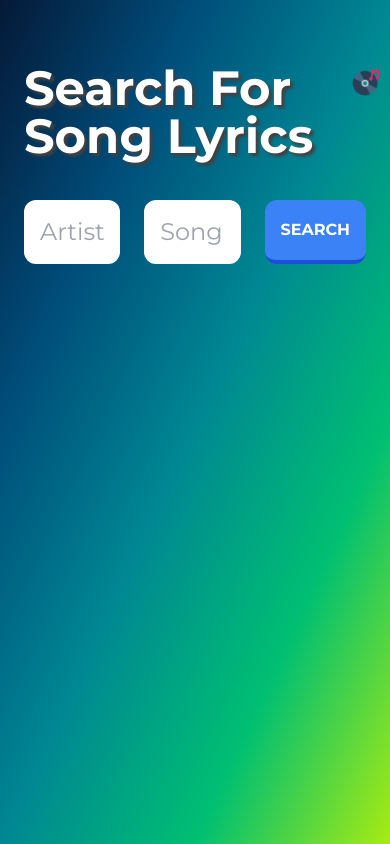
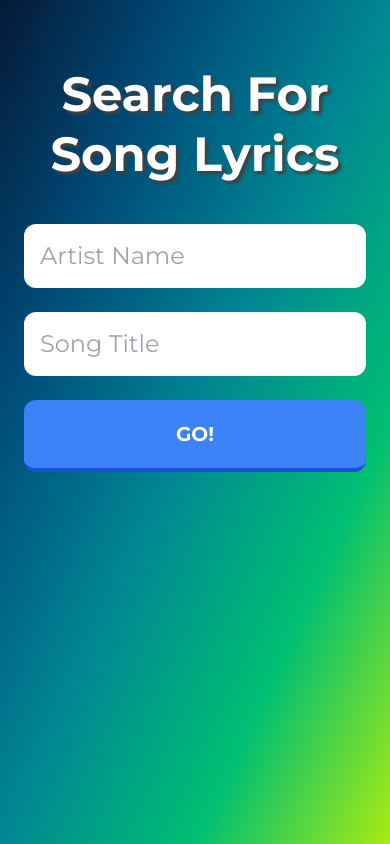
Before and after one commit to mattkaye/lyrics-finder, a React (Vite) app: page / in a window 390 px wide. Built offline with nearby package versions, Linux system fonts and the light colour scheme.

Commit message:
Mobile stylings.

```diff
--- a/src/App.tsx
+++ b/src/App.tsx
@@ -38,7 +38,7 @@ function App() {
         <form
           ref={form}
           onSubmit={handleSubmit}
-          className="flex w-full mx-auto gap-6"
+          className="flex w-full flex-wrap md:flex-nowrap mx-auto gap-6"
         >
           <SearchField
             classes="rounded-xl p-4 w-full text-2xl text-black"
@@ -53,9 +53,9 @@ function App() {
             required
           />
           <input
-            className="bg-blue-500 hover:bg-blue-400 text-white font-bold py-2 px-4 border-b-4 border-blue-700 hover:border-blue-500 rounded-xl cursor-pointer"
+            className="bg-blue-500 hover:bg-blue-400 text-white font-bold md:py-2 md:px-4 py-5 text-xl border-b-4 border-blue-700 hover:border-blue-500 rounded-xl cursor-pointer w-full md:w-auto"
             type="submit"
-            value={isLoading ? "SEARCHING..." : "SEARCH"}
+            value={isLoading ? "SEARCHING..." : "GO!"}
             disabled={isLoading}
           />
         </form>
--- a/src/components/MagicBall/InterpretLyrics.tsx
+++ b/src/components/MagicBall/InterpretLyrics.tsx
@@ -53,14 +53,15 @@ export const InterpretLyrics = ({ lyrics }: { lyrics: string }) => {
 
       <Modal
         classNames={{
-          modal: "p-20 min-w-[320px] overflow-x-hidden text-black",
+          modal: "p-4 py-14 md:p-20 min-w-[320px] overflow-x-hidden text-black",
+          overlay: "customOverlay",
         }}
         open={openModal}
         onClose={onCloseModal}
         center
       >
         {!interpretation && (
-          <h1 className="text-3xl">
+          <h1 className="text-3xl text-center">
             <FlipWords words={words} duration={1000} />
             🤔
           </h1>
--- a/src/index.css
+++ b/src/index.css
@@ -24,11 +24,11 @@ body {
 }
 
 .search-title {
-  @apply text-5xl py-10 font-bold text-white flex justify-center;
+  @apply text-5xl py-10 font-bold text-white flex justify-center text-center leading-tight;
   text-shadow: 3px 3px 3px rgb(65, 65, 65);
 
   &:after {
-    @apply w-12 h-12  inline-block;
+    @apply md:w-12 md:h-12 md:inline-block hidden;
     content: "";
     background: url("/record-icon.png");
     background-size: contain;
@@ -36,3 +36,8 @@ body {
     transform: translate(50%, 10%);
   }
 }
+
+.customOverlay {
+  background: rgba(0, 0, 0, 0.7);
+  backdrop-filter: blur(5px);
+}
```
